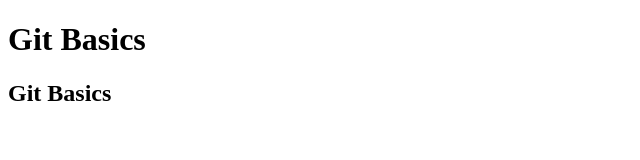
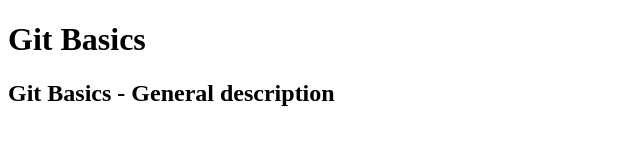
Before and after one commit to gladstoneabraham/Coding-Challenge-one, a plain HTML site: page index.html in a window 1280 px wide. Shown: the whole page, without its empty margins (0-640 px from the left). Drawn offline with Linux system fonts and the light colour scheme.

Commit message:
Merge conflict ready

```diff
--- a/index.html
+++ b/index.html
@@ -8,6 +8,6 @@
     </head>
     <body>
         <h1>Git Basics</h1>
-        <h2>Git Basics</h2>
+        <h2>Git Basics - General description</h2>
     </body>
 </html>
```
